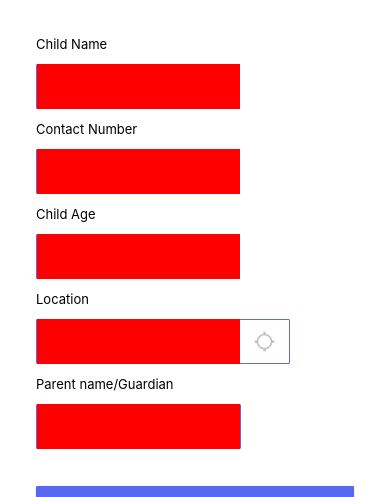
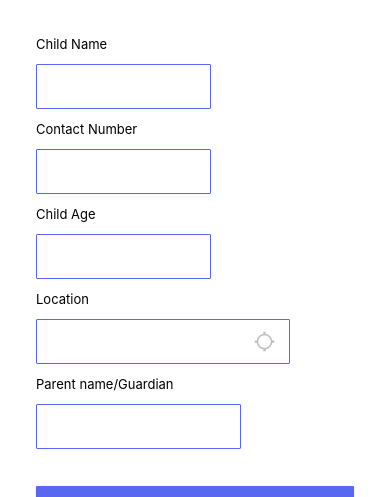
Before and after one commit to AnthonyTieu/HTN2021, a React Native app: screen / in a window 390 px wide. Shown: the part 291-788 px from the top of the page. Built offline with nearby package versions, Linux system fonts and the light colour scheme.

Commit message:
Removed red background

```diff
--- a/components/formComponents/FormInput.js
+++ b/components/formComponents/FormInput.js
@@ -32,7 +32,7 @@ export default function FormInput({
         <View style={[styles.container, { width: width }]}>
             <Text style={styles.title}>{title}</Text>
             <View style={[styles.textInputContainer, { width: width, height: height }]}>
-                <TextInput style={[styles.textInput, { height: height, backgroundColor: 'red' }]} {...rest} />
+                <TextInput style={[styles.textInput, { height: height }]} {...rest} />
                 {hasIcon &&
                     <View style={styles.rightIconContainer}>
                         <View style={styles.rightIcon}>
```
